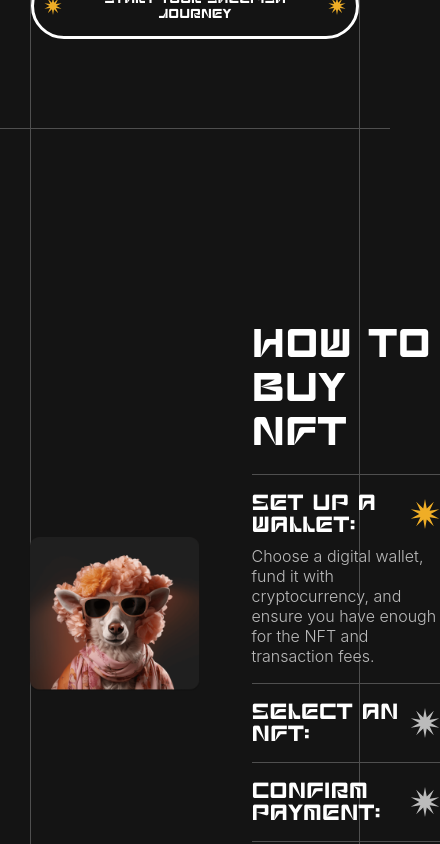
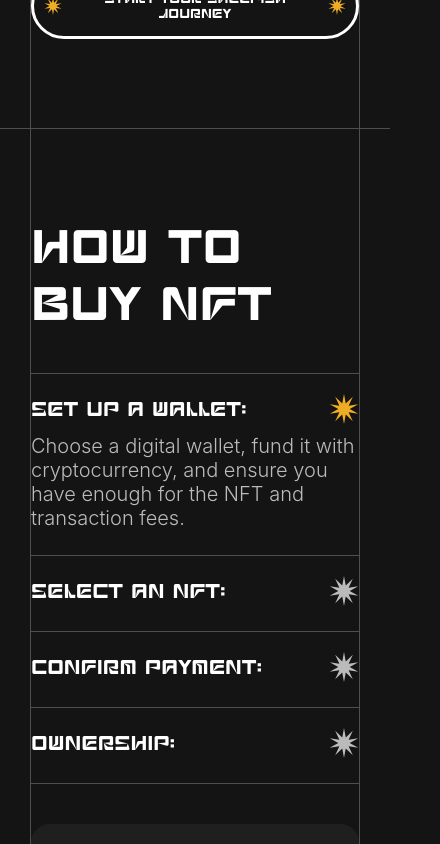
Before and after one commit to bambuuk/chic-sheep, a Next.js app: page / in a window 390 px wide. Shown: the part 6800-7644 px from the top of the page, 440 px wide, since content can reach past the window. Built offline with nearby package versions, Linux system fonts and the light colour scheme.

Commit message:
add adaptive to tablet and mobile screen for how to buy nft section

```diff
--- a/src/components/HowToBuy/Accordion.tsx
+++ b/src/components/HowToBuy/Accordion.tsx
@@ -7,7 +7,6 @@ import MuiAccordionSummary, {
 } from "@mui/material/AccordionSummary";
 import MuiAccordionDetails from "@mui/material/AccordionDetails";
 import { Box } from "@mui/material";
-import Image from "next/image";
 
 const Accordion = styled((props: AccordionProps) => (
   <MuiAccordion disableGutters elevation={0} square {...props} />
@@ -28,6 +27,9 @@ const Accordion = styled((props: AccordionProps) => (
   },
   [theme.breakpoints.down(1280)]: {
     padding: "17px 0",
+  },
+  [theme.breakpoints.down(576)]: {
+    padding: "20px 0 25px 0",
   },
 }));
 
@@ -71,6 +73,12 @@ const Title = styled("h3")(({ theme }) => ({
   [theme.breakpoints.down(1280)]: {
     fontSize: "22px",
   },
+  [theme.breakpoints.down(1024)]: {
+    fontSize: "28px",
+  },
+  [theme.breakpoints.down(576)]: {
+    fontSize: "20px",
+  },
 }));
 
 const Subtitle = styled("p")(({ theme }) => ({
@@ -84,8 +92,16 @@ const Subtitle = styled("p")(({ theme }) => ({
     fontSize: "20px",
     marginTop: "15px",
   },
-  [theme.breakpoints.down(1700)]: {
+  [theme.breakpoints.down(1280)]: {
     fontSize: "16px",
+    marginTop: "10px",
+  },
+  [theme.breakpoints.down(1024)]: {
+    fontSize: "24px",
+    marginTop: "20px",
+  },
+  [theme.breakpoints.down(576)]: {
+    fontSize: "20px",
     marginTop: "10px",
   },
 }));
@@ -98,6 +114,7 @@ const ImgStyle = styled("img")(({theme}) => ({
   [theme.breakpoints.down(1280)]: {
     width: '30px',
     height: '30px',
+    marginLeft: '10px',
   },
 }));
 
--- a/src/components/HowToBuy/HowToBuy.tsx
+++ b/src/components/HowToBuy/HowToBuy.tsx
@@ -4,7 +4,6 @@ import {
   Section,
   CustomContainer,
 } from "../CustomElements";
-import Image from "next/image";
 import CustomizedAccordions from "./Accordion";
 
 const MainWrapper = styled('div')(({ theme }) => ({
@@ -15,15 +14,29 @@ const MainWrapper = styled('div')(({ theme }) => ({
   columnGap: '60px',
   [theme.breakpoints.down(1700)]: {
     columnGap: '50px',
-  }
+  },
+  [theme.breakpoints.down(1024)]: {
+    padding: '120px 0',
+    gridTemplateColumns: '1fr',
+    gridTemplateRows: 'auto auto',
+    gap: '60px',
+  },
+  [theme.breakpoints.down(576)]: {
+    padding: '90px 0',
+    gap: '40px',
+  },
 }));
 
-const SheepImg = styled(Image)(({ }) => ({
+const SheepImg = styled('img')(({ theme }) => ({
   width: '100%',
   height: '100%',
   objectFit: 'contain',
   position: 'relative',
   left: '-2px',
+  [theme.breakpoints.down(1024)]: {
+    gridRow: '2 / 3',
+    left: 0,
+  },
 }));
 
 const InfoBox = styled('div')(({ theme }) => ({
@@ -48,6 +61,12 @@ const InfoBox = styled('div')(({ theme }) => ({
     top: '-0',
     gap: '20px',
   },
+  [theme.breakpoints.down(1024)]: {
+    gap: '62px',
+  },
+  [theme.breakpoints.down(576)]: {
+    gap: '40px',
+  },
 }));
 
 const Title = styled('h2')(({ theme }) => ({
@@ -69,6 +88,16 @@ const Title = styled('h2')(({ theme }) => ({
   [theme.breakpoints.down(1280)]: {
     fontSize: '40px',
   },
+  [theme.breakpoints.down(1024)]: {
+    fontSize: '90px',
+    position: 'relative',
+    left: '-4px',
+  },
+  [theme.breakpoints.down(1024)]: {
+    fontSize: '47px',
+    lineHeight: '121%',
+    left: '-4px',
+  },
 }));
 
 const HowToBuy = () => {
@@ -78,8 +107,6 @@ const HowToBuy = () => {
         <MainWrapper>
           <SheepImg
             src={'/images/howToBuyNftSheep.png'}
-            width={860}
-            height={776}
             alt="Sheep"
           />
 
```
Also changed, not shown: public/images/howToBuyNftSheep.png.
